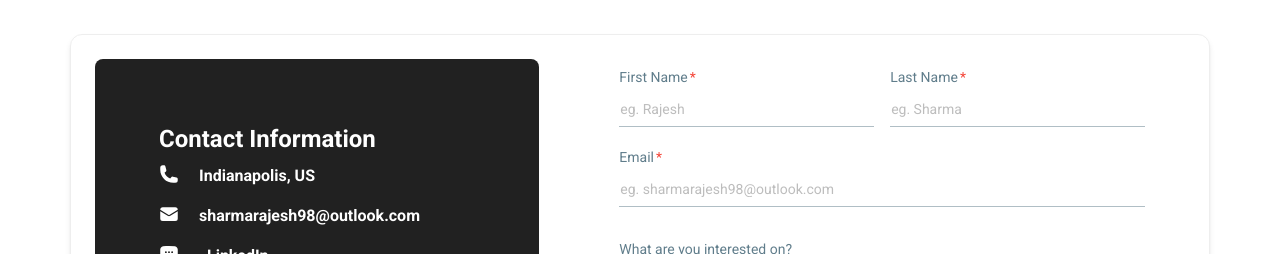
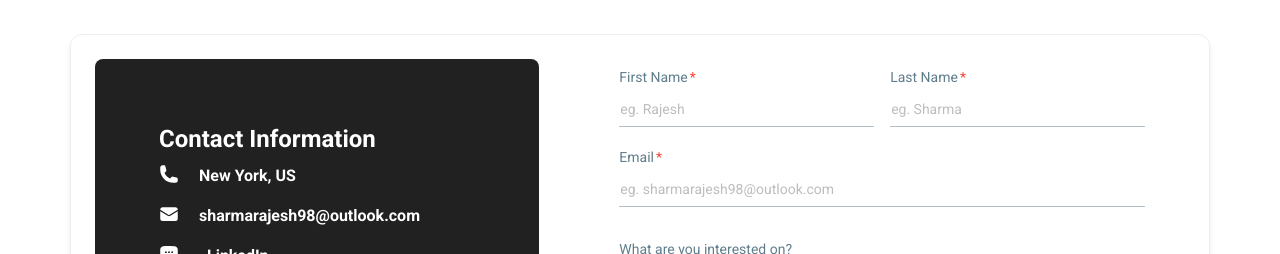
Before and after one commit to rajeshsharma98/Portfolio-Vercel, a Next.js app: page / in a window 1280 px wide. Shown: the part 4673-4927 px from the top of the page. Built offline with nearby package versions, Linux system fonts and the light colour scheme.

Commit message:
Location Update

```diff
--- a/src/app/contact-form.tsx
+++ b/src/app/contact-form.tsx
@@ -84,7 +84,7 @@ export function ContactForm() {
               <div className="flex flex-wrap items-start gap-3 sm:gap-5">
                 <PhoneIcon className="h-5 w-5 text-white shrink-0" />
                 <Typography variant="h6" color="white" className="mb-2 max-w-full break-words text-sm sm:text-base">
-                  Indianapolis, US
+                  New York, US
                 </Typography>
               </div>
 
```
